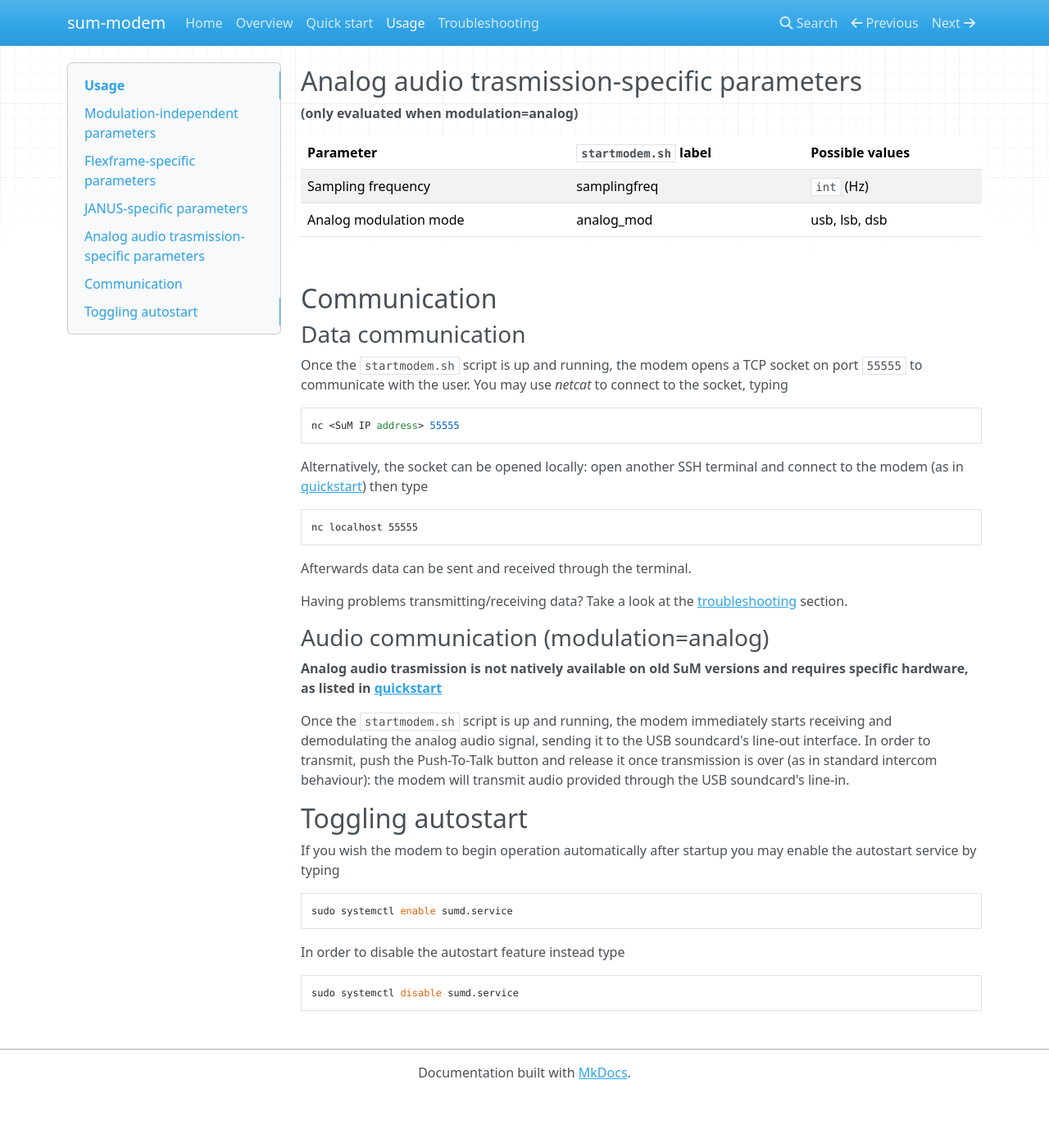
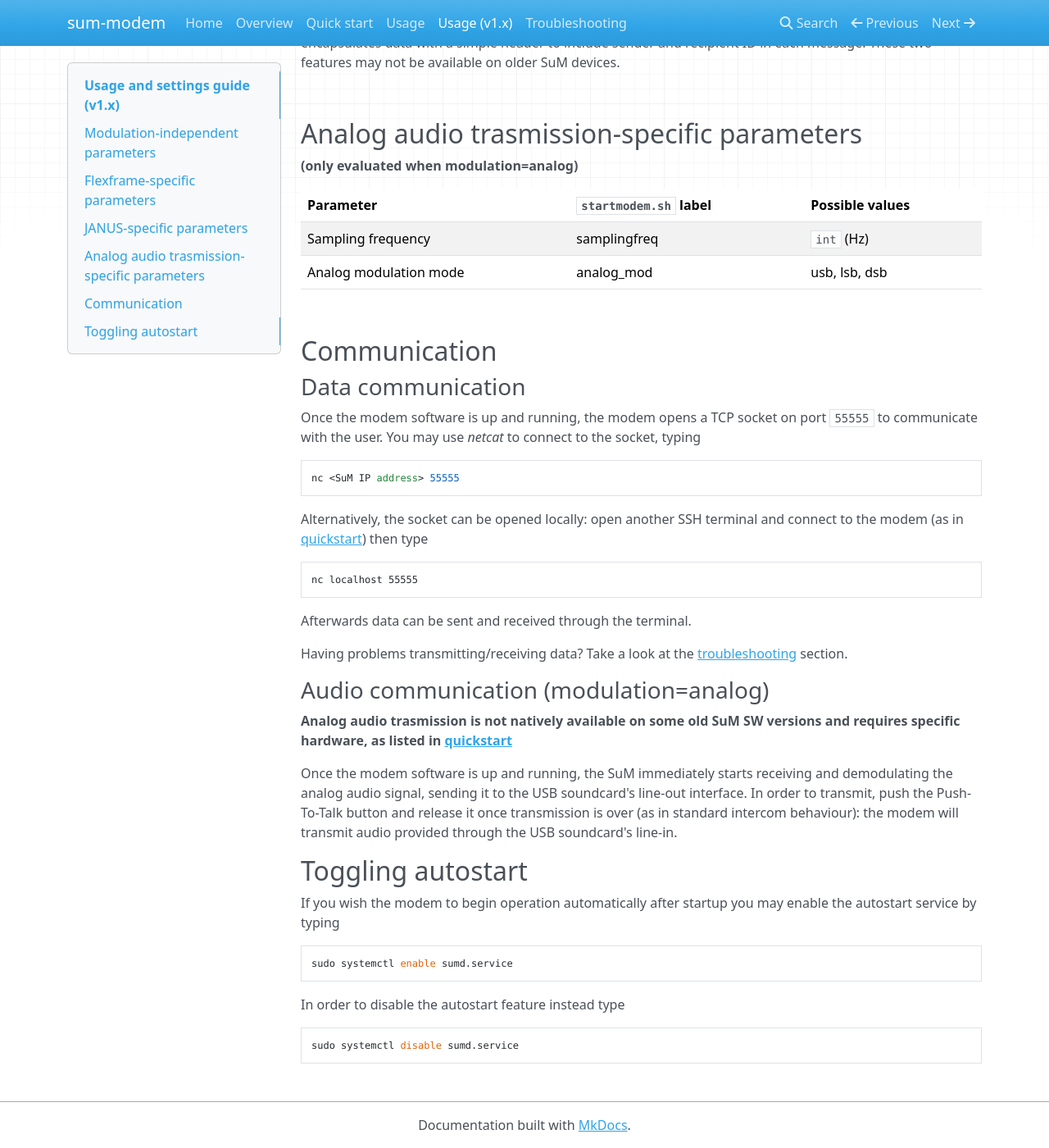
Before and after one commit to subseapulse/sum-doc, an MkDocs documentation site: the page built from docs/usage-v1.md, in a window 1280 px wide and 1400 px high, scrolled down 1316 px. Shown: the whole window at 82% size. Built offline with MkDocs 1.6.1, drawn with Linux system fonts in a browser that asks for light colours; nearby versions of some CDN libraries; before the commit the page ends 2652 px from its top, so only the background shows below that; some of the changed text lies outside the part shown.

Commit message:
v2 update

```diff
--- a/docs/usage.md
+++ b/docs/usage-v1.md
@@ -1,10 +1,13 @@
-#Usage
+#Usage and settings guide (v1.x)
+**__This section is not applicable to new software releases and covers v1.x versions only.__**
+**The [new Usage page](usage-v2.md) covers devices shipped from 04-2026 or manually upgraded to v2.x software**
+
 Once the [set-up](quickstart.md) is complete you may start communicating with the modem. Ensure you have already connected the transducer then start the modem by executing the `startmodem.sh` script.
 The full path to run the main file from the user directory will be
 
-	/home/modem/moda/dev-toolbox/scripts4trials/startmodem.sh
+	/home/sum/sum/startmodem.sh
 
-This command will run the `test-modem` process with the default settings.
+This command will run the `sum_modem` process with the default settings.
 Most parameters can be conveniently changed by editing the `startmodem.sh` file. The table below lists them.
 
 ##Modulation-independent parameters
@@ -56,7 +59,7 @@
 
 ##Communication
 ###Data communication
-Once the `startmodem.sh` script is up and running, the modem opens a TCP socket on port `55555` to communicate with the user.
+Once the modem software is up and running, the modem opens a TCP socket on port `55555` to communicate with the user.
 You may use *netcat* to connect to the socket, typing
 
 	nc <SuM IP address> 55555
@@ -70,9 +73,9 @@
 Having problems transmitting/receiving data? Take a look at the [troubleshooting](help.md) section.
 
 ###Audio communication (modulation=analog)
-**Analog audio trasmission is not natively available on old SuM versions and requires specific hardware, as listed in [quickstart](quickstart.md)**
+**Analog audio trasmission is not natively available on some old SuM SW versions and requires specific hardware, as listed in [quickstart](quickstart.md)**
 
-Once the `startmodem.sh` script is up and running, the modem immediately starts receiving and demodulating the analog audio signal, sending it to the USB soundcard's line-out interface. In order to transmit, push the Push-To-Talk button and release it once transmission is over (as in standard intercom behaviour): the modem will transmit audio provided through the USB soundcard's line-in.
+Once the modem software is up and running, the SuM immediately starts receiving and demodulating the analog audio signal, sending it to the USB soundcard's line-out interface. In order to transmit, push the Push-To-Talk button and release it once transmission is over (as in standard intercom behaviour): the modem will transmit audio provided through the USB soundcard's line-in.
 
 ##Toggling autostart
 If you wish the modem to begin operation automatically after startup you may enable the autostart service by typing
--- a/mkdocs.yml
+++ b/mkdocs.yml
@@ -3,5 +3,6 @@
   - Home: index.md
   - Overview: overview.md
   - Quick start: quickstart.md
-  - Usage: usage.md
+  - Usage: usage-v2.md
+  - Usage (v1.x): usage-v1.md
   - Troubleshooting: help.md
```
Also changed, not shown: docs/index.md (+1 -1 lines), docs/quickstart.md (+1 -1 lines), docs/usage-v2.md (added, +137 -0 lines).
